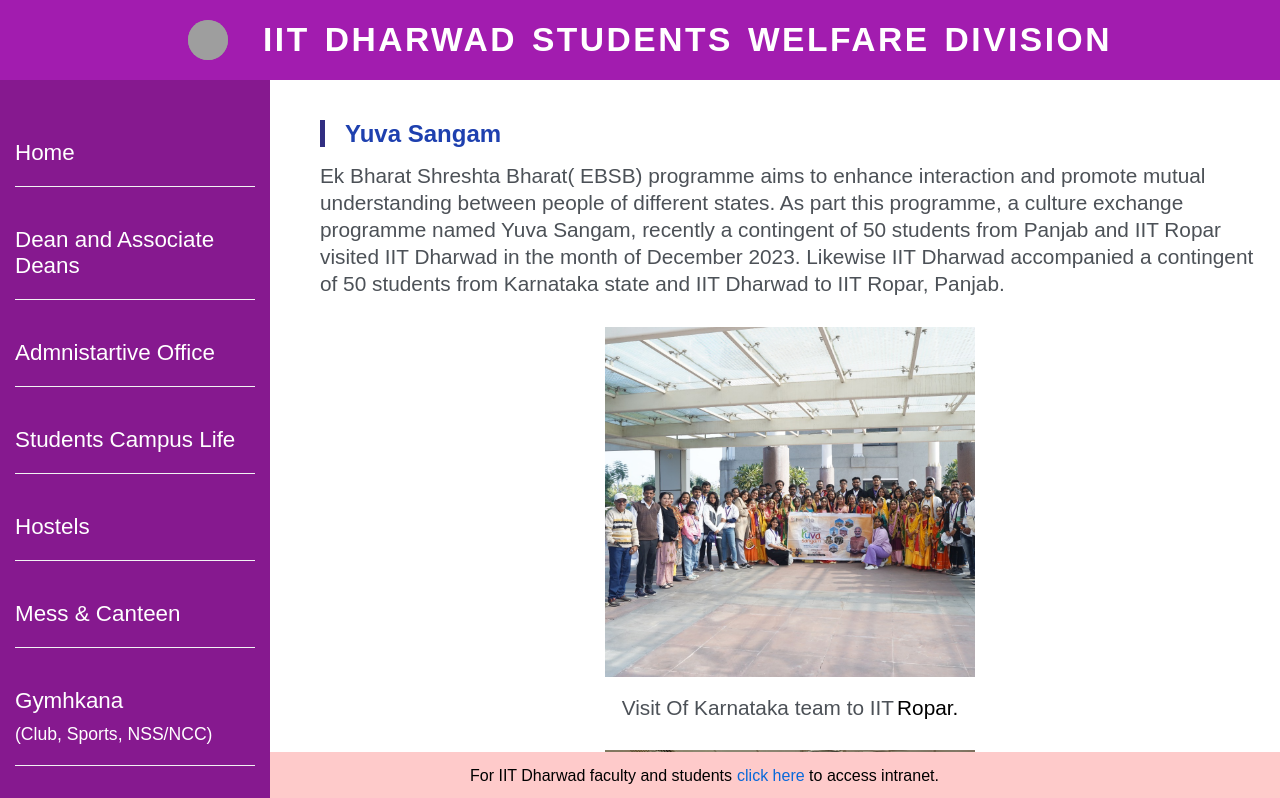
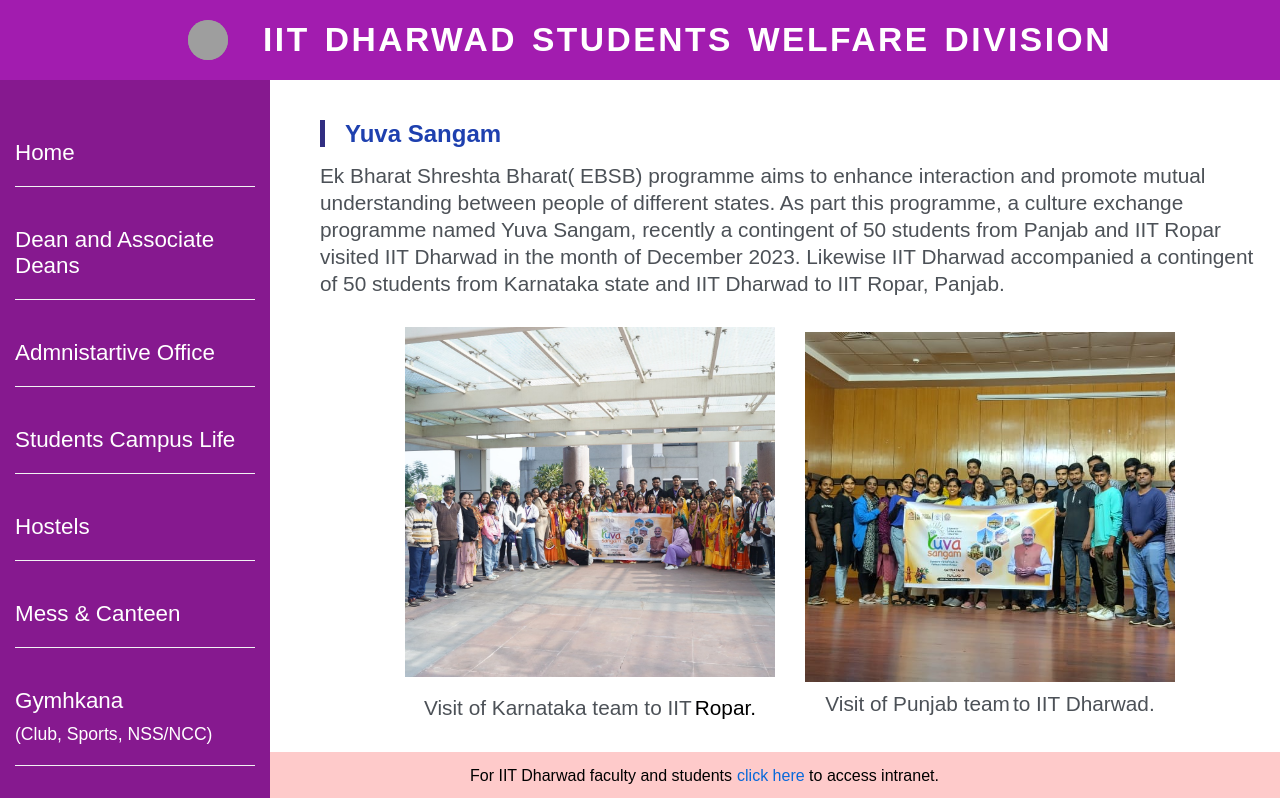
Before and after one commit to Preeti-46/SWWeb, a React (Create React App) app: page /others in a window 1280 px wide. Shown: the top 798 px of the page. Built offline with nearby package versions, Linux system fonts and the light colour scheme; grey boxes are pictures that could not be loaded; some icons are missing.

Commit message:
Update Others.js

```diff
--- a/src/pages/Others.js
+++ b/src/pages/Others.js
@@ -53,14 +53,14 @@
           <motion.div variants={{ hidden: { opacity: 0, y: 75 }, visible: { opacity: "1", y: 0 } }} initial="hidden" animate="visible" transition={{ duration: 0.5, delay: 0.25 }} className='hosetl-imagee-1' style={{ display: "flex", flexDirection: "column", alignItems: "center", justifyContent: "center", gap: "19px", fontSize: "1.3rem" }}>
             <img src={yuva} alt='adminblock' ></img>
 
-            <div style={{ display: "flex", justifyContent: "center", flexWrap: "wrap", gap: "3px" }} className='o-y'> <p style={{ color: "#4c5157" }}>Visit Of Karnataka team to IIT</p><p>Ropar.</p></div>
+            <div style={{ display: "flex", justifyContent: "center", flexWrap: "wrap", gap: "3px" }} className='o-y'> <p style={{ color: "#4c5157" }}>Visit of Karnataka team to IIT</p><p>Ropar.</p></div>
 
 
           </motion.div>
           <motion.div variants={{ hidden: { opacity: 0, y: 75 }, visible: { opacity: "1", y: 0 } }} initial="hidden" animate="visible" transition={{ duration: 0.5, delay: 0.25 }} className='hosetl-imagee-1' style={{ display: "flex", flexDirection: "column", alignItems: "center", justifyContent: "center", gap: "10px", fontSize: "1.3rem" }}>
             <img src={yuva1} alt='adminblock' ></img>
-            <div style={{ display: "flex", flexWrap: "wrap", gap: "3px", justifyContent: "center" }} className='o-y'> <p style={{ color: "#4c5157" }}>Visit of Punjab students and</p>
-              <p style={{ color: "#4c5157" }}>IIT Ropar to Dharwad, Karnataka.</p></div>
+            <div style={{ display: "flex", flexWrap: "wrap", gap: "3px", justifyContent: "center" }} className='o-y'> <p style={{ color: "#4c5157" }}>Visit of Punjab team</p>
+              <p style={{ color: "#4c5157" }}>to IIT Dharwad.</p></div>
           </motion.div>
         </div>
       </motion.div>
```
